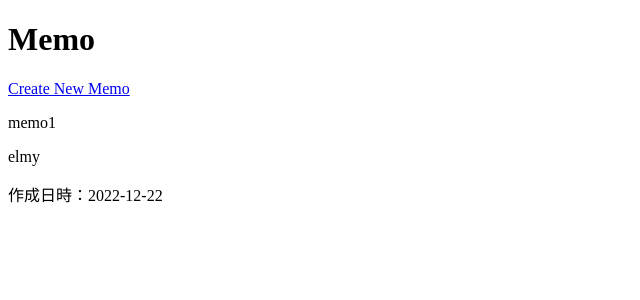
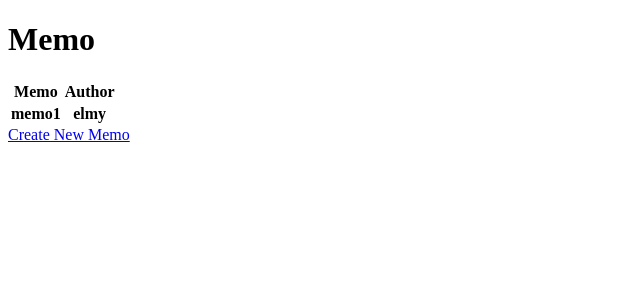
Before and after one commit to mitsu-3s/flask-sqlite, a Flask app: page / in a window 1280 px wide. Shown: the top 300 px of the page, without its empty margins (0-640 px from the left). Run offline with Flask 2, Linux system fonts and the light colour scheme; data comes from the database, SQL or seed files in the repository; lists and menus that the app fills with data are empty.

Commit message:
fix display

```diff
--- a/app.py
+++ b/app.py
@@ -1,7 +1,6 @@
 from flask import Flask, render_template, request, redirect
 from flask_sqlalchemy import SQLAlchemy
 from datetime import datetime
-import pytz
 
 app = Flask(__name__)
 app.config['SQLALCHEMY_DATABASE_URI']= 'sqlite:///Memo.db'
@@ -17,14 +16,17 @@ class Memo(db.Model):
     author = db.Column(db.String(100), nullable=False)
     created_at = db.Column(db.Date, nullable=False, default=datetime.now().date())
 
+
 @app.before_first_request
 def init():
     db.create_all()
 
+
 @app.route('/', methods=['GET'])
 def index():
     datas = Memo.query.all()
-    return render_template('index.html', memos = datas)
+    return render_template('index.html', memos=datas)
+
 
 @app.route('/create', methods=['GET', 'POST'])
 def create():
--- a/templates/index.html
+++ b/templates/index.html
@@ -8,13 +8,24 @@
 </head>
 <body>
     <h1>Memo</h1>
+    <div class="memo">
+        <table>
+            <thead>
+                <tr>
+                    <th>Memo</th>
+                    <th>Author</th>
+                </tr>
+            </thead>
+            <tbody>
+                {% for memo in memos %}
+                <tr>
+                    <th>{{ memo.text }}</th>
+                    <th>{{ memo.author }}</th>
+                </tr>
+                {% endfor %}
+            </tbody>
+        </table>
+    </div>
     <a href="/create">Create New Memo</a>
-    {% for memo in memos %}
-    <div>
-        <p>{{ memo.text }}</p>
-        <p>{{ memo.author }}</p>
-        <p>作成日時：{{ memo.created_at }}</p>
-    </div>
-    {% endfor %}
 </body>
 </html>
```
